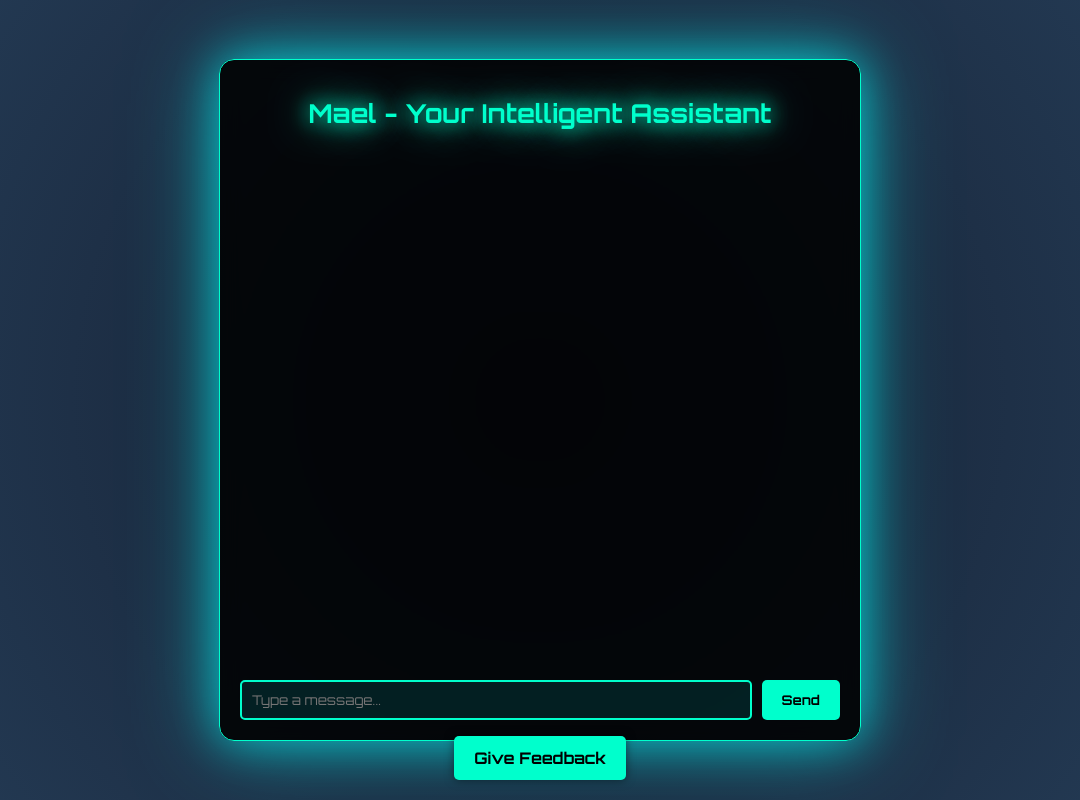
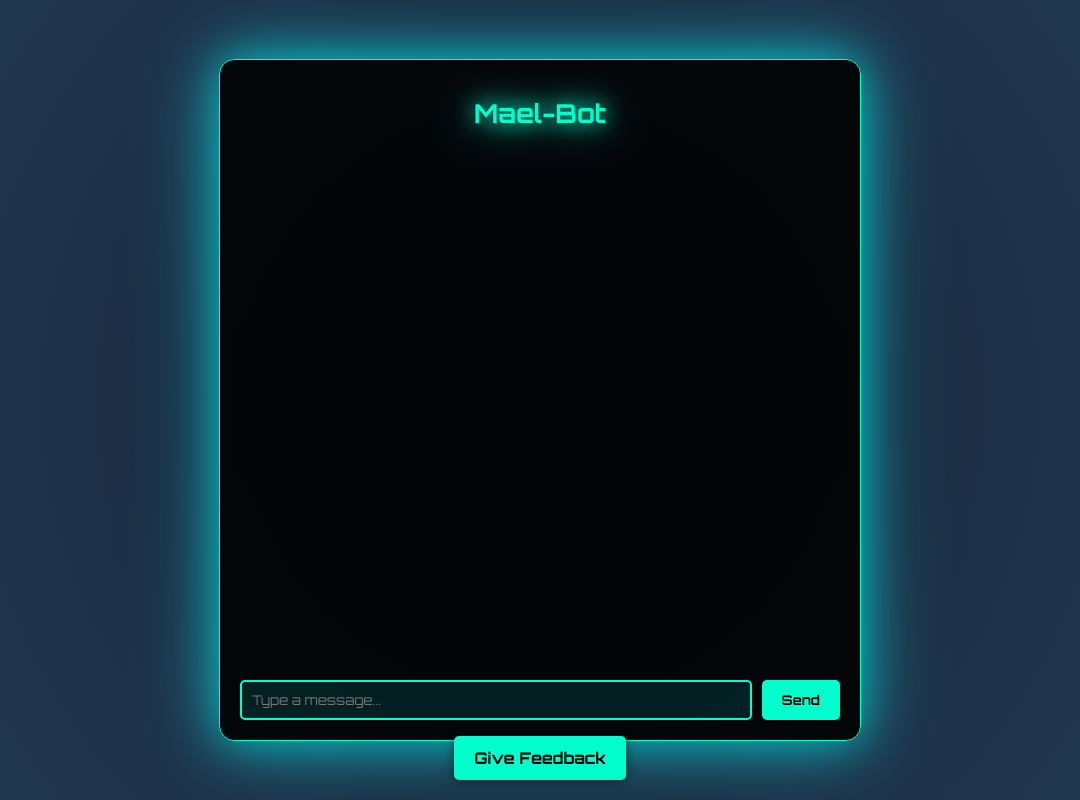
Before and after one commit to coderismael/Project-Bot, a plain HTML site: page index.html in a window 1280 px wide. Shown: the whole page, without its empty margins (100-1180 px from the left). Drawn offline with nearby package versions, Linux system fonts and the light colour scheme; no server answers.

Commit message:
Update index.html

```diff
--- a/index.html
+++ b/index.html
@@ -10,7 +10,7 @@
     <div id="particles-js"></div>
     <div class="chat-container">
         <div class="chat-header">
-            <h1>Mael - Your Intelligent Assistant</h1>
+            <h1>Mael-Bot</h1>
         </div>
         <div class="chat-box" id="chat-box">
             <!-- Messages will be displayed here -->
```
